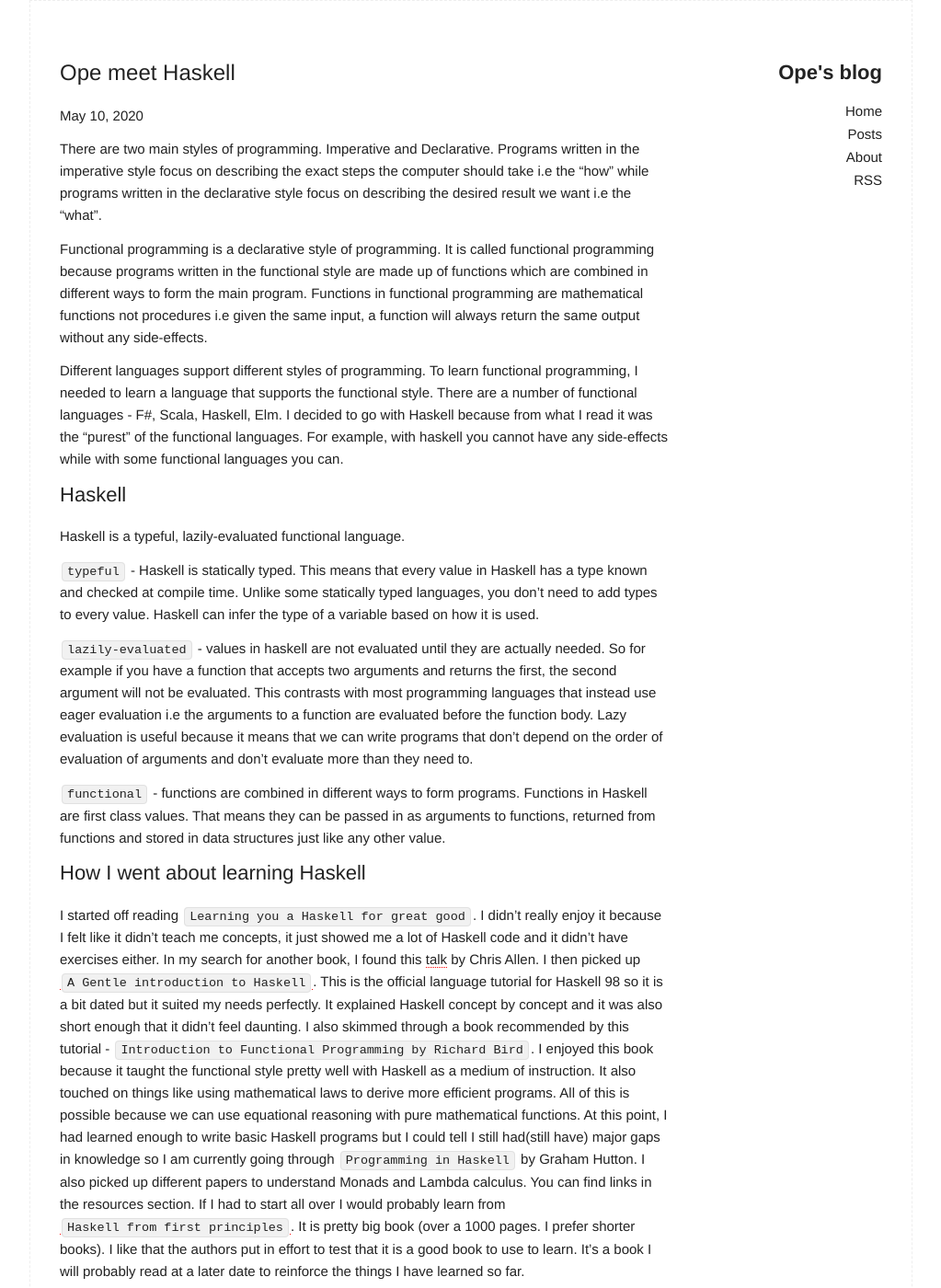
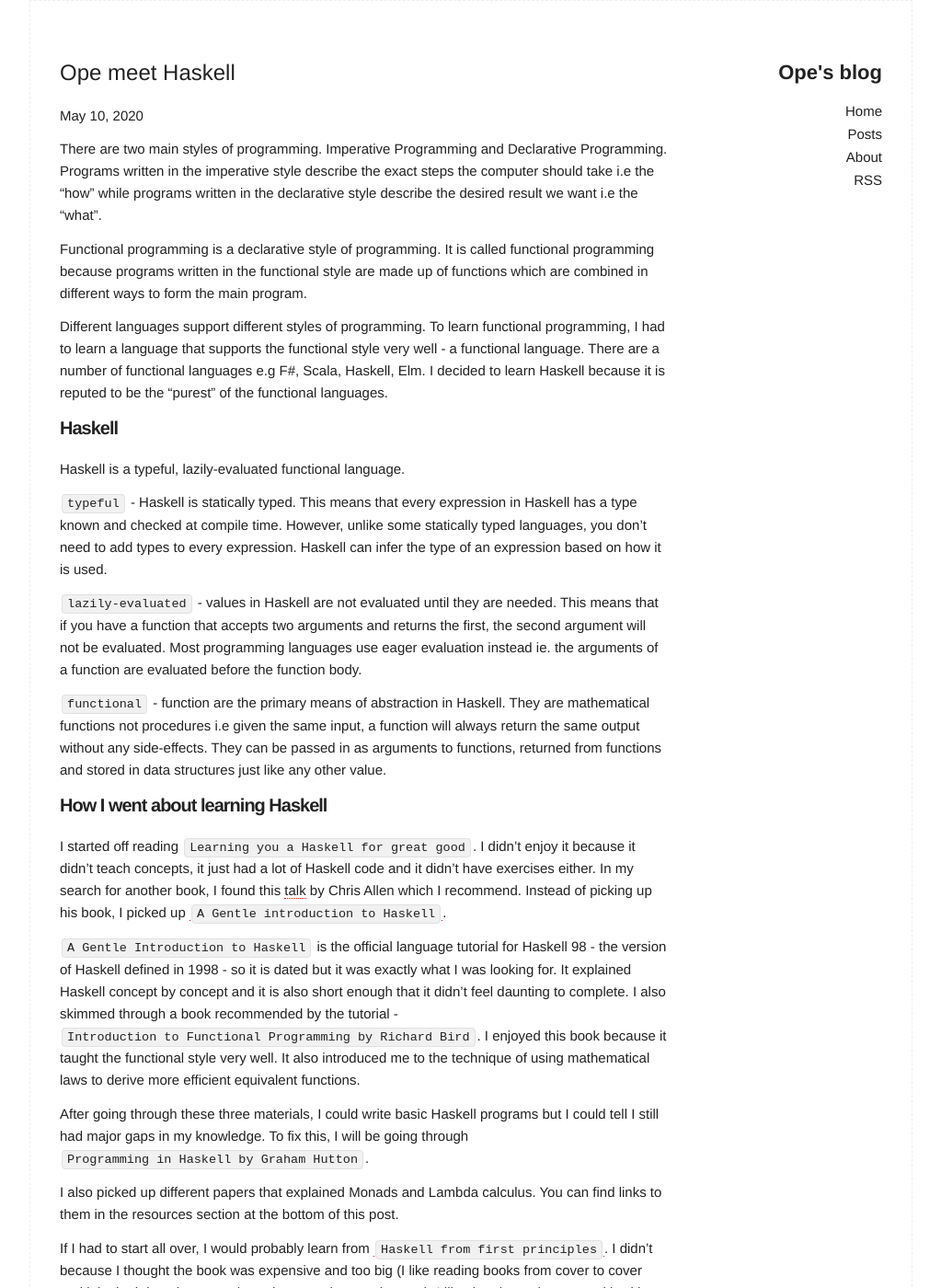
Before and after one commit to opethe1st/github.io, a Jekyll site: the page built from _posts/2020-05-10-ope-meet-haskell.md, in a window 1280 px wide and 1400 px high. Shown: the whole window at 92% size, without its empty margins (128-1151 px from the left). Built offline with Jekyll 4.4.1, drawn with Linux system fonts in a browser that asks for light colours; some of the changed text lies outside the part shown.

Commit message:
Update blog posts

````diff
--- a/_layouts/post.html
+++ b/_layouts/post.html
@@ -12,12 +12,6 @@
     {{ page.content }}
   </div>
 
-  <footer class="article-footer">
-
-  {% include share.html %}
-
-  </footer>
-
   {% include dq.html %}
 
 </article>
--- a/_posts/2020-05-10-ope-meet-haskell.md
+++ b/_posts/2020-05-10-ope-meet-haskell.md
@@ -5,91 +5,93 @@
 categories: [programming-language, functional-programming, haskell,]
 ---
 
-There are two main styles of programming. Imperative and Declarative. Programs written in the imperative style
-focus on describing the exact steps the computer should take i.e the "how" while programs written in the declarative style focus on describing the desired result we want i.e the "what".
+There are two main styles of programming. Imperative Programming and Declarative Programming. Programs written in the imperative style
+describe the exact steps the computer should take i.e the "how" while programs written in the declarative style describe the desired result we want i.e the "what".
 
-Functional programming is a declarative style of programming. It is called functional programming because programs written in the functional style are made up of functions which are combined in different ways to form the main program. Functions in functional programming are mathematical functions not procedures i.e given the same input, a function will always return the same output
-without any side-effects.
+Functional programming is a declarative style of programming. It is called functional programming because programs written in the functional style are made up of functions which are combined in different ways to form the main program.
 
-Different languages support different styles of programming. To learn functional programming, I needed to learn a language that supports the
-functional style. There are a number of functional languages - F#, Scala, Haskell, Elm. I decided to go with Haskell because from what I read it was the "purest" of the functional languages. For example, with haskell you cannot have any side-effects while with some functional languages you can.
+Different languages support different styles of programming. To learn functional programming, I had to learn a language that supports the functional style very well - a functional language. There are a number of functional languages e.g F#, Scala, Haskell, Elm. I decided to learn Haskell because it is reputed to be the "purest" of the functional languages.
 
 <!--description-->
-## Haskell
+### **Haskell**
 Haskell is a typeful, lazily-evaluated functional language.
 
-`typeful` - Haskell is statically typed. This means that every value in Haskell has a type known and checked at compile time. Unlike some statically typed languages, you don't need to add types to every value. Haskell can infer the type of a variable based on how it is used.
+`typeful` - Haskell is statically typed. This means that every expression in Haskell has a type known and checked at compile time. However, unlike some statically typed languages, you don't need to add types to every expression. Haskell can infer the type of an expression based on how it is used.
 
-`lazily-evaluated` - values in haskell are not evaluated until they are actually needed. So for example if you have a function that accepts two arguments and returns the first, the second argument will not be
-evaluated. This contrasts with most programming languages that instead use eager evaluation i.e the arguments to a function are evaluated before the function body. Lazy evaluation is useful because it means that we can write programs that don't depend on the order of evaluation of arguments and don't evaluate more than they need to.
+`lazily-evaluated` - values in Haskell are not evaluated until they are needed. This means that if you have a function that accepts two arguments and returns the first, the second argument will not be
+evaluated. Most programming languages use eager evaluation instead ie. the arguments of a function are evaluated before the function body.
 
-`functional` - functions are combined in different ways to form programs. Functions in Haskell are first class values. That means they can be
+`functional` - function are the primary means of abstraction in Haskell. They are mathematical functions not procedures i.e given the same input, a function will always return the same output
+without any side-effects. They can be
 passed in as arguments to functions, returned from functions and stored in data structures just like any other value.
 
 
-## How I went about learning Haskell
-I started off reading `Learning you a Haskell for great good`. I didn't really enjoy it because I felt like it didn't teach me concepts, it just showed me a lot of Haskell code and it didn't have exercises either.
-In my search for another book, I found this [talk]((https://www.youtube.com/watch?v=Bg9ccYzMbxc&t=4s)) by Chris Allen. I then picked up [`A Gentle introduction to Haskell`](https://www.haskell.org/tutorial/haskell-98-tutorial.pdf).
-This is the official language tutorial for Haskell 98 so it is a bit dated but it
-suited my needs perfectly. It explained Haskell concept by concept and it was also short enough that it didn't feel daunting. I also skimmed through a book recommended by this tutorial -
-`Introduction to Functional Programming by Richard Bird`. I enjoyed this book because it taught the functional style pretty well with Haskell as a medium of instruction. It also touched on things like using mathematical laws to
-derive more efficient programs. All of this is possible because we can use equational reasoning with pure mathematical functions.
-At this point, I had learned enough to write basic Haskell programs but I could tell I still had(still have) major gaps in knowledge so I am currently going through `Programming in
-Haskell` by Graham Hutton. I also picked up different papers to understand Monads and Lambda calculus. You can find links in the resources section. If I had to start all over
-I would probably learn from [`Haskell from first principles`](https://haskellbook.com/). It is pretty big book (over a 1000 pages. I prefer shorter books). I like that the authors put in effort to test that it is a good book to use to learn. It's a book
-I will probably read at a later date to reinforce the things I have learned so far.
+### **How I went about learning Haskell**
+I started off reading `Learning you a Haskell for great good`. I didn't enjoy it because it didn't teach concepts, it just had a lot of Haskell code and it didn't have exercises either.
+In my search for another book, I found this [talk]((https://www.youtube.com/watch?v=Bg9ccYzMbxc&t=4s)) by Chris Allen which I recommend. Instead of picking up his book, I picked up [`A Gentle introduction to Haskell`](https://www.haskell.org/tutorial/haskell-98-tutorial.pdf).
 
-I'm still not a Haskell expert. I still need to practise to become fluent with it and I have knwoledge gaps I am aware of like category theory (functors, applicatives etc). I learn how to use Haskell to create production grade programs.
+`A Gentle Introduction to Haskell` is the official language tutorial for Haskell 98 - the version of Haskell defined in 1998 - so it is dated but it
+was exactly what I was looking for. It explained Haskell concept by concept and it is also short enough that it didn't feel daunting to complete. I also skimmed through a book recommended by the tutorial -
+`Introduction to Functional Programming by Richard Bird`. I enjoyed this book because it taught the functional style very well. It also introduced me to the technique of using mathematical laws to derive more efficient equivalent functions.
 
+After going through these three materials, I could write basic Haskell programs but I could tell I still had major gaps in my knowledge. To fix this, I will be going through `Programming in
+Haskell by Graham Hutton`.
 
-## Key Haskell concepts
-Learning Haskell exposed me to a couple of new concepts. I will introduce some of them briefly.
+I also picked up different papers that explained Monads and Lambda calculus. You can find links to them in the resources section at the bottom of this post.
 
-* **Pattern matching** - pattern matching is arguably my favorite Haskell feature. It is a way of deconstructing a complex objects into its components. It is clearer than using accessor methods. I like how it used when defining functions using a set of equations. The resulting definition is very easy to read and the base cases standout. For example,
+If I had to start all over, I would probably learn from [`Haskell from first principles`](https://haskellbook.com/). I didn't because I thought the book was expensive and too big (I like reading books from cover to cover and it looked daunting to go through over a thousand pages). I like that the authors tested it with beginners to make sure it was effective and my skimming through it makes me believe it is quite good.
+
+### **Haskell concepts that stood out for me**
+Learning Haskell exposed me to some of new concepts. I will introduce some of them briefly.
+
+* **Pattern matching** - pattern matching is a way of deconstructing a complex objects into its components. Pattern matching is often used when defining a function with a set of equations. The resulting function definition is very easy to read and if recursive, the base cases stand out. e.g
 ```haskell
-length [] = 0
-length (x:xs) = 1 + length xs
+length :: [a] -> Int
+-- this is one equation for length for the case of the empty list
+length [] = 0  -- match empty list, length is zero
+-- this is one equation for length for the case of list with more than one item
+length (x:xs) = 1 + length xs -- match head:rest
 ```
-* **Parametric Polymorphism** - I love how you can write a function that operates on a family of types. In Go for example, you still can't do that. It means functions can be as general as they need to be.
-* **Ad-hoc polymorphism via Type classes** - Haskell also suports ad-hoc polymorphism i.e the same function having different implementations based on the type. It is similar to interfaces in a lot of languages. Parametric polymorphism are often used together. Often you will have a function that has a context in its type signature. This means that only types that belong to the class named in the context can be passed to this function.
+* **Parametric Polymorphism** - This means you can write functions that operate over a type that is parametrized. For example, the length function above makes use of parametric polymorphism since it works with a list that contain values of different types. e.g [Int], [Char], [Bool]
+* **Ad-hoc polymorphism via Type classes** - Haskell also suports ad-hoc polymorphism i.e a function with different implementations based on the type of value it is called with. To use ad-hoc polymorphism, you need to add a context to the type declaration of your function. In the function below, you can only call qsort with a list that contains values of type `a` if `a` belongs to the `Ord` type class. For `a` to belong to the Ord type class, it needs to have an instance declaration and implement the functions defined in the Ord type class.
 ```haskell
--- this illustrates both parametric and ad-hoc polymorphism
+-- instances of the Ord typeclass have the ordering operators defined.
+-- i.e ==, /= , <= etc
+-- Ord a is a context
 qsort :: Ord a => [a] => [a]
 qsort [] = []
 qsort (x:rest) = [v | v <- rest, v <= x] ++ [x] ++ [v | v <- rest, v > x]
 ```
-* **Algebraic Data types** - Algebraic Data types are a way of creating more complex data types using either Sum types or Product types. For example,
+* **Algebraic Data types** - Algebraic Data types are a way of creating more complex data types from simpler ones using either Sum types or Product types. For example,
 ```haskell
 -- a Maybe type is either Nothing or Just 5 - this is a sum type
 data Maybe a = Nothing | Just a
 -- a pair contains two types - this is a product type
 data Pair a b = Pair a b
 ```
-* **Monadic I/O** - Haskell is made up of pure functions with no side-effects. This is a problem because without side-effects a program cannot actually perform useful work. To solve this problem, Haskell uses the IO monad. A monad is a type constructor plus two functions `return` and `bind`(aka `>>=`). Values with type `IO a` are also called actions. Actions can be combined together to form a bigger action. The rules for combining actions is based on the monadic laws. `return` takes an ordinary value and wraps it in IO. `bind` combines two IO actions so that result of one is the input of the other. To make it easier to work with haskell has the do notation that is used to automatically sequence IO actions,
+* **Monadic I/O** - Haskell programs are made up of pure functions with no side-effects. This is a problem because without side-effects a program cannot perform useful work. To solve this problem, Haskell uses the IO monad. A monad is a type constructor plus two functions `return` (aka `unit`) and `bind`(aka `>>=`). Values with type `IO a` are also called actions. Actions can be sequenced together to form a bigger action. The rules for sequencing actions is based on the monadic laws. `return` takes an ordinary value and wraps it in IO. `bind` combines two IO actions so that result of one is the input of the other, the result of `bind` is IO a.
 
-There is a lot more to learn about Haskell. A concise introduction can be found [here](https://github.com/thma/WhyHaskellMatters)
+These explanations are very brief but they should give you an idea of what Haskell looks like. You can find a relatively concise introduction to Haskell [here](https://github.com/thma/WhyHaskellMatters)
 
-## First impressions
+### **First impressions**
 
-### The good
-* Pattern matching is awesome.
-* A rich type system and type inference is also awesome since it eliminates a class of bugs.
-* I love how functions are defined using a set of equations. I find functions defined using equations very readable and natural because the base cases are explicit when you define recursive functions.
-* I love love that you can do equational reasoning with haskell since the compiler guarantees that a pure function is actually pure.
+#### **The good**
+* Pattern matching + writing a function as a set of equations is awesome
+* Type inference is awesome.
+* I love that you can identify a pure function from it's type signature and that you have to separate pure functions from impure functions.
 
-### The not so good
-* Compiler messages can be scary. For example, I made a mistake calling fold with two arguments flipped and I got a scary looking very long stack trace. To catch errors like this earlier, I looked for Haskell language tools in particular a Haskell Language server that integrates with VSCode. I found the HIE extension but I couldn't get it to work locally until I used it with a [devcontainer](https://github.com/hmemcpy/haskell-hie-devcontainer). This extension gave me advanced language support like intellisense, jump to definition etc but I couldn't install [stack](https://docs.haskellstack.org/en/stable/README/) in the devcontainer.
-* Haskell has a steep learning curve before you are productive. I struggled with doing basic things that I could do with imperative languages.
+#### **The not so good**
+* Compiler messages can be scary and tooling is a work in progress. For example, I called fold but flipped the position of two arguments and I got a long stack trace that was not useful in locating the error. To prevent errors like this, I looked for Haskell extensions that would integrate with my editor. I found the HIE extension but I couldn't get it to work locally until I used it with a [devcontainer](https://github.com/hmemcpy/haskell-hie-devcontainer) but then I couldn't install [stack](https://docs.haskellstack.org/en/stable/README/) in the devcontainer. 🤦
+* Haskell has a steep learning curve. There is a lot to learn even if you are an experienced programmer but with no experience with a similar language.
 
-## Conclusion
+### **Conclusion**
 So was this worthwhile?
 
 ABSOLUTELY!
 
-I learned a lot. The best part is learning new concepts to compare and contrast with what I already know. Programming without mutation is an
-interesting constraint. Lazy evaluation is also different from eager evaluation that all the languages I have learned before use.
+I learned a lot. The best part is that learning new concepts forced me to think deeply about what I already knew. I have more things to compare and contrast. e.g Lazy evaluation vs. eager evaluation.
 
-Language am I likely to meet next? Erlang.
+I recommend Haskell if you are looking for intellectual stimulation and ideas that will serve you well even if you keep programming in whatever language you are using right now.
 
 -----
 Resources
````
Also changed, not shown: _posts/2019-11-19-refactoring-json-parser.md (+1 -1 lines), _posts/2019-12-20-adding-more-features.md (+2 -2 lines), _posts/2019-12-20-optimization.md (+2 -2 lines), _posts/2019-12-21-json-summary.md (+2 -2 lines).
